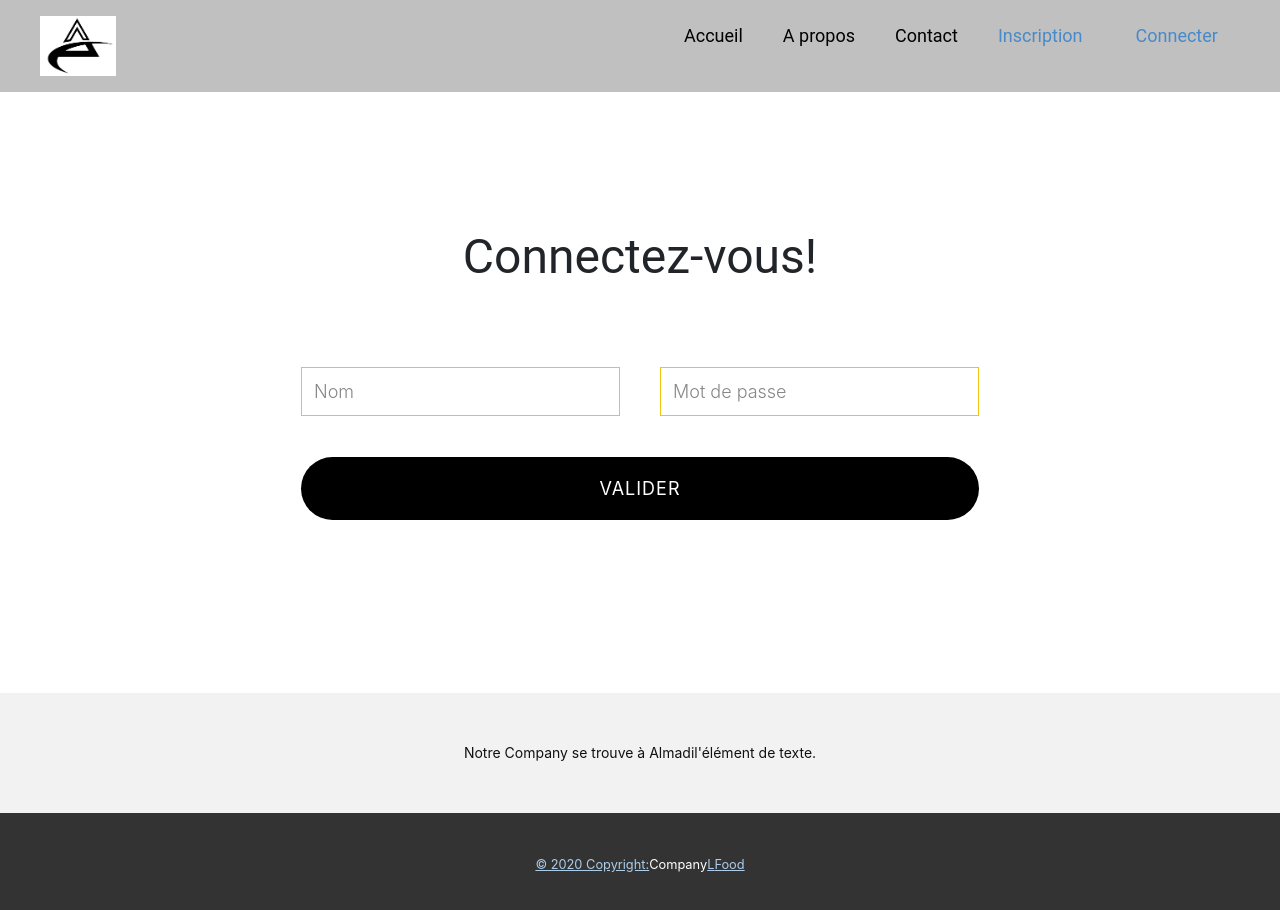
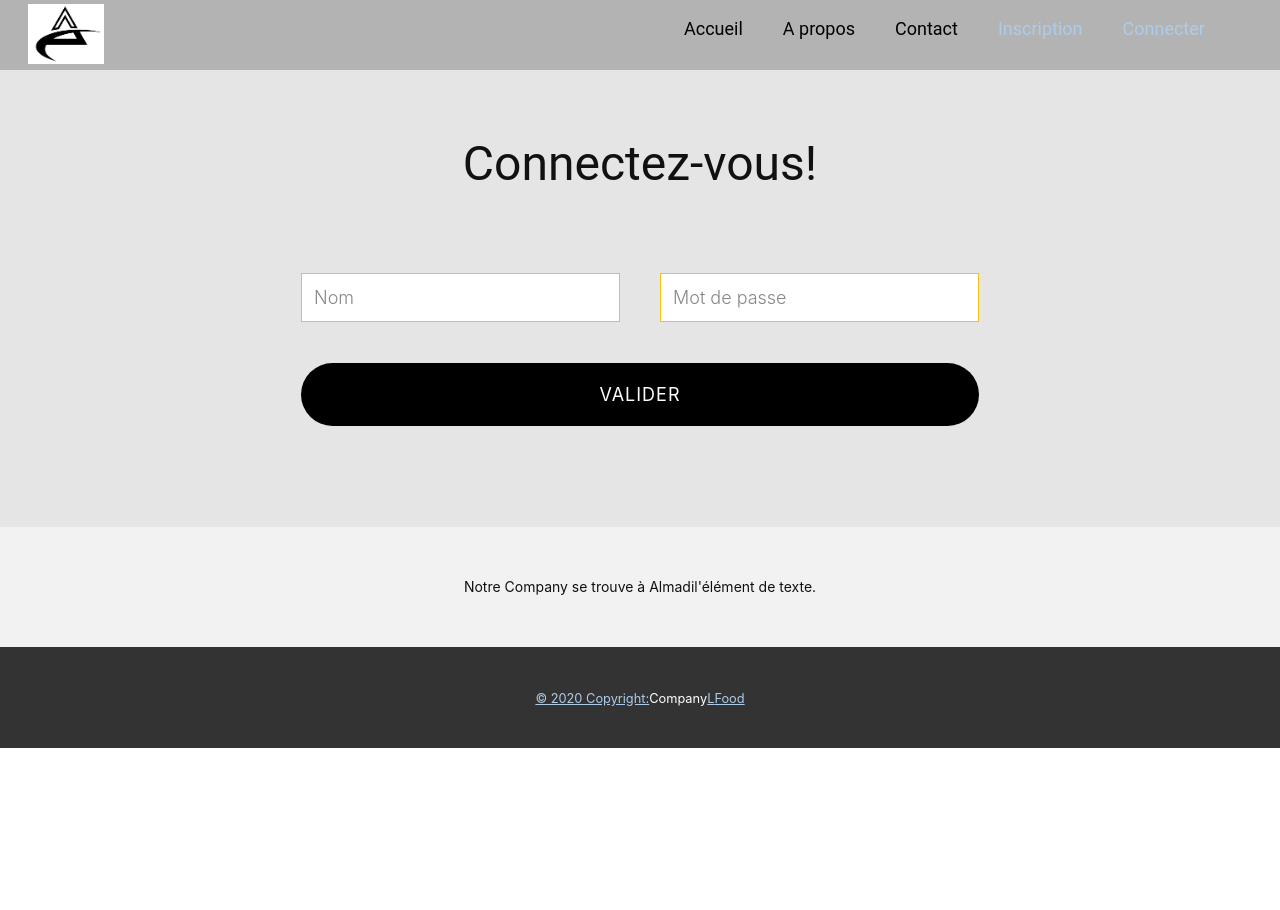
Before and after one commit to Mariu-diatta/entrepreunariat, a React (Create React App) app in the folder my-react-app/: page /login in a window 1280 px wide. Shown: the top 910 px of the page. After the commit the page ends 800 px from the top, so only its background shows below. Built offline with nearby package versions, Linux system fonts and the light colour scheme.

Commit message:
set color page login, registered

```diff
--- a/my-react-app/src/Common/contact.js
+++ b/my-react-app/src/Common/contact.js
@@ -10,8 +10,8 @@ function Contact(){
           console.log([name,email,textarea]);
    };
    return(
-        <section className="u-align-center u-clearfix  u-section-6" id="sec-b06d">
-          <div className="u-clearfix u-sheet u-valign-middle u-sheet-1">
+        <section className="u-align-center u-clearfix  u-section-6 u-grey-10" id="sec-b06d">
+          {/* <div className="u-clearfix u-sheet u-valign-middle u-sheet-1"> */}
             <h2 className="u-text u-text-1">Contactez nous!</h2>
             <div className="u-form u-form-1">
               <form onSubmit={handleSubmit}  className="u-clearfix u-form-spacing-40 u-form-vertical u-inner-form" source="email">
@@ -36,7 +36,7 @@ function Contact(){
                 <input type="hidden" name="formServices" value="07f310ba1624bad464ca70695831d5d8"/>
               </form>
             </div>
-          </div>
+          {/* </div> */}
         </section>
     )
 }
--- a/my-react-app/src/Common/header.js
+++ b/my-react-app/src/Common/header.js
@@ -13,12 +13,12 @@ function  Header({valueHeaderState, changeHeaderState}){
 
     return(
       <>
-          <nav className='sticky-top flex-row u-grey-25' style={{position:"", backgroundColor:"", width:"100%", paddingTop:"0px", marginTop:"0px",zIndex:120}}>
+          <nav className='sticky-top flex-row u-grey-30' style={{position:"", backgroundColor:"", width:"100%", paddingTop:"0px", marginTop:"0px",zIndex:120}}>
               <header className="u-clearfix u-header u-header" id="sec-d5e0" >
                 <div className="row  p-0 " style={{marginLeft:"12px"}}>
                   <nav className='col-lg-2 '>
                     <a href="#" className="" style={{paddingDown:"0px"}}>
-                      <img src={logo} className="m-3"  style={{  height: "auto", width: "40%" }}/>
+                      <img src={logo} className="m-1"  style={{  height: "auto", width: "40%" }}/>
                     </a>
                   </nav>
                   <nav className="col-lg-6 u-menu-1 " style={{paddingTop:"20px", marginBottom:"0px"}}>
@@ -38,11 +38,11 @@ function  Header({valueHeaderState, changeHeaderState}){
                         </li>
                         <li className="u-nav-item">
                           <a className="u-button-style u-nav-link u-text-active-palette-1-base u-text-hover-palette-4-light-1 u-text-palette-1-base" style={{padding:"10px 20px" }}>
-                            <button className="button-sucess btn">
+                            {/* <button className="button-sucess btn"> */}
                               {
                                 valueHeaderState? <Link to="/login" onClick={()=>changeHeaderState(false)}><h6>Deconnecter</h6></Link>:<Link to="/login"><h6>Connecter</h6></Link>
                               }
-                            </button>
+                            {/* </button> */}
                           </a>
                         </li>
                       </ul>
--- a/my-react-app/src/Common/logIn.js
+++ b/my-react-app/src/Common/logIn.js
@@ -32,10 +32,9 @@ function LogIn({valueHeaderState, changeHeaderState}){
     };
 
     return(
-        <div className="container u-align-center u-clearfix  u-section-6">
-            <div className="u-clearfix u-sheet u-valign-middle u-sheet-1">
+        <div className=" u-align-center u-clearfix  u-section-6 u-grey-10">
             <h2 className="u-text u-text-1 p-2">Connectez-vous!</h2>
-                <div className="u-form u-form-1">
+            <div className="u-form u-form-1 ">
                 <form onSubmit = {handleSubmit}   className="u-clearfix u-form-spacing-40 u-form-vertical u-inner-form " source="email">
                     <div className="u-form-group u-form-name u-form-partition-factor-2 u-label-none u-form-group-1">
                       <label for="name-e4cc" className="u-label u-text-body-color u-label-1">Name</label>
@@ -50,7 +49,6 @@ function LogIn({valueHeaderState, changeHeaderState}){
                     </div>
                 </form>
             </div>
-            </div>
             {
               valueHeaderState?<Navigate to="/admin"/>:console.log("Je suis pas redirigé")
             }
--- a/my-react-app/src/Common/registered.js
+++ b/my-react-app/src/Common/registered.js
@@ -45,10 +45,10 @@ const Register =()=>{
         };
 
         return(
-        <div className="container  p-4  u-align-center   u-section-6" >
-            <div className="u-clearfix u-sheet u-valign-middle u-sheet-1">
+        <div className="p-4 u-align-center u-section-6 u-grey-10" >
+            {/* <div className="u-clearfix u-sheet u-valign-middle u-sheet-1 "> */}
                 <h2 className="u-text u-text-1 p-2" >Inscrivez-vous!</h2>
-                <div className="u-form u-form-1">
+                <div className="u-form u-form-1 ">
                     <form onSubmit={handleSubmit} className="u-clearfix u-form-spacing-40 u-form-vertical u-inner-form" source="email">
 
                         <div className="u-form-group u-form-name u-form-partition-factor-2 u-label-none u-form-group-1">
@@ -106,7 +106,7 @@ const Register =()=>{
 
                     </form>
                 </div>
-            </div>
+            {/* </div> */}
             {
               isRegistered?<Navigate to="/login"/>:console.log("Je suis pas redirigé")
             }
```
Lines whose indentation alone changed are shown as unchanged.
